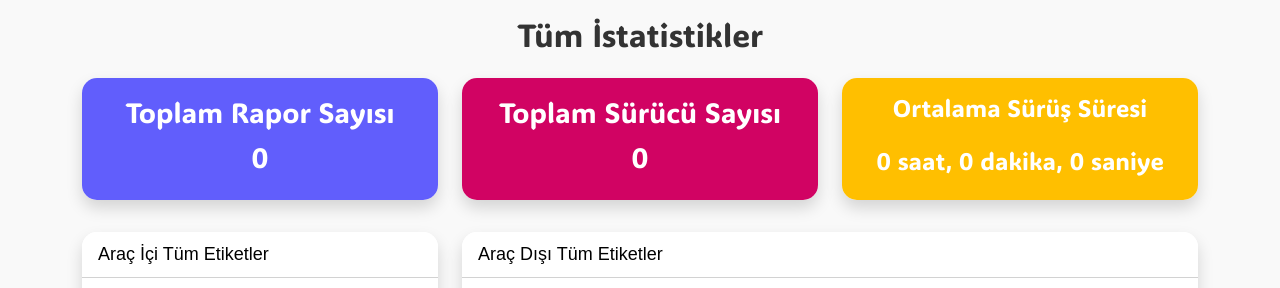
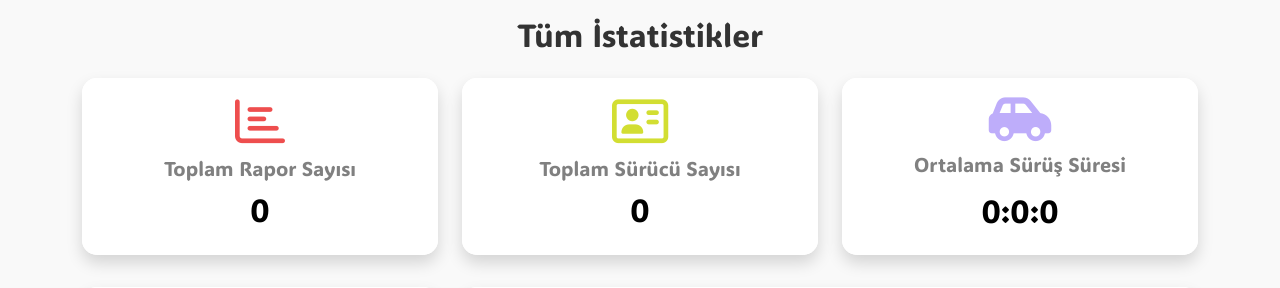
Before and after one commit to FerhatAkalan/SmartDrivingSystems, a Django app: page /report/all-statistic/ in a window 1280 px wide. Shown: the part 91-379 px from the top of the page. Run offline with Django 4.2, Linux system fonts and the light colour scheme; the visitor is signed in with stand-in values (Sample User, id 1); data that the repository does not hold is empty; some libraries are stand-ins or nearby versions.

Commit message:
frontend

```diff
--- a/report/templates/all-statistic.html
+++ b/report/templates/all-statistic.html
@@ -40,11 +40,9 @@
         display: flex;
         flex-direction: column;
     }
-
     .equal-height-card .card {
         flex-grow: 1;
     }
-
 </style>
 <script src="https://cdn.jsdelivr.net/npm/chart.js"></script>
 
@@ -54,25 +52,28 @@
   <div class="row">
     <div class="col-md-4 equal-height-card animated-title">
         <div class="card border-0 shadow">
-            <div class="card-body" style="background-color:#615EFC; font-family: fasterOne, sans-serif; color: white;">
-                <h3>Toplam Rapor Sayısı</h3>
-                <h3><span id="reportCount">0</span></h3>
+            <div class="card-body" style="background-color:white; font-family: fasterOne, sans-serif; color: black;">
+                <i class="fa-regular fa-chart-bar mb-2" style="font-size:50px;color:#EE4E4E;"></i>
+                <h5 style="font-family: fasterOne, sans-serif; color:grey;">Toplam Rapor Sayısı</h5>
+                <h2><span id="reportCount">0</span></h2>
             </div>
         </div>
     </div>
     <div class="col-md-4 equal-height-card animated-title">
         <div class="card border-0 shadow">
-            <div class="card-body" style="background-color:#D10363; font-family: fasterOne, sans-serif; color: white;">
-                <h3>Toplam Sürücü Sayısı</h3>
-                <h3><span id="driverCount">0</span></h3>
+            <div class="card-body" style="background-color:white; font-family: fasterOne, sans-serif; color:black;">
+                <i class="fa-regular fa-address-card mb-2" style="font-size:50px;color:#D2DE32;"></i>
+                <h5 style="font-family: fasterOne, sans-serif; color:grey;">Toplam Sürücü Sayısı</h5>
+                <h2><span id="driverCount">0</span></h2>
             </div>
         </div>
     </div>
     <div class="col-md-4 equal-height-card animated-title">
         <div class="card border-0 shadow">
-            <div class="card-body" style="background-color:#FFBF00; font-family: fasterOne, sans-serif; color: white;">
-                <h4><p>Ortalama Sürüş Süresi</p><h4>
-                <span id="avgTripDuration">0 saat, 0 dakika, 0 saniye</span>
+            <div class="card-body" style="background-color:white; font-family: fasterOne, sans-serif; color: black;">
+                <i class="fa-solid fa-car-side mb-2" style="font-size:50px;color:#BEADFA;"></i>
+                <h5 style="font-family: fasterOne, sans-serif; color:grey;">Ortalama Sürüş Süresi<h5>
+                <h2><span id="avgTripDuration">0:0:0:</span></h2>
             </div>
         </div>
     </div>
@@ -141,11 +142,11 @@
             var hours = Math.floor(currentTripDuration / 3600);
             var minutes = Math.floor((currentTripDuration % 3600) / 60);
             var seconds = currentTripDuration % 60;
-            tripDurationElement.textContent = `${hours} saat, ${minutes} dakika, ${seconds} saniye`;
+            tripDurationElement.textContent = `${hours}:${minutes}:${seconds}`;
         }
 
         var reportCountInterval = setInterval(updateReportCount, 10);  // 10 milisaniyede bir güncelle
-        var driverCountInterval = setInterval(updateDriverCount, 10);  // 10 milisaniyede bir güncelle
+        var driverCountInterval = setInterval(updateDriverCount, 100);  // 10 milisaniyede bir güncelle
         var tripDurationInterval = setInterval(updateTripDuration, 10);  // 10 milisaniyede bir güncelle
 
         // Chart.js kullanarak pasta grafiğini oluşturma (Araç İçi Labeller)
```
